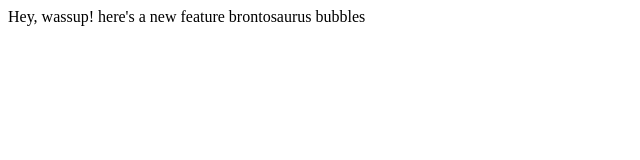
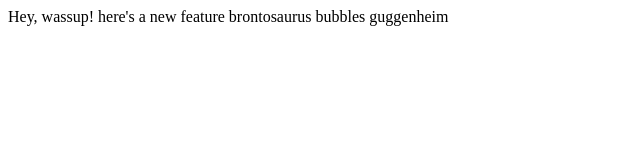
Before and after one commit to vijay7979/testy, a plain HTML site: page index.html in a window 1280 px wide. Shown: the whole page, without its empty margins (0-640 px from the left). Drawn offline with Linux system fonts and the light colour scheme.

Commit message:
added a word

```diff
--- a/index.html
+++ b/index.html
@@ -7,6 +7,6 @@
 <body>
 	Hey, wassup!
 	here's a new feature
-	brontosaurus bubbles
+	brontosaurus bubbles guggenheim
 </body>
 </html>
```
